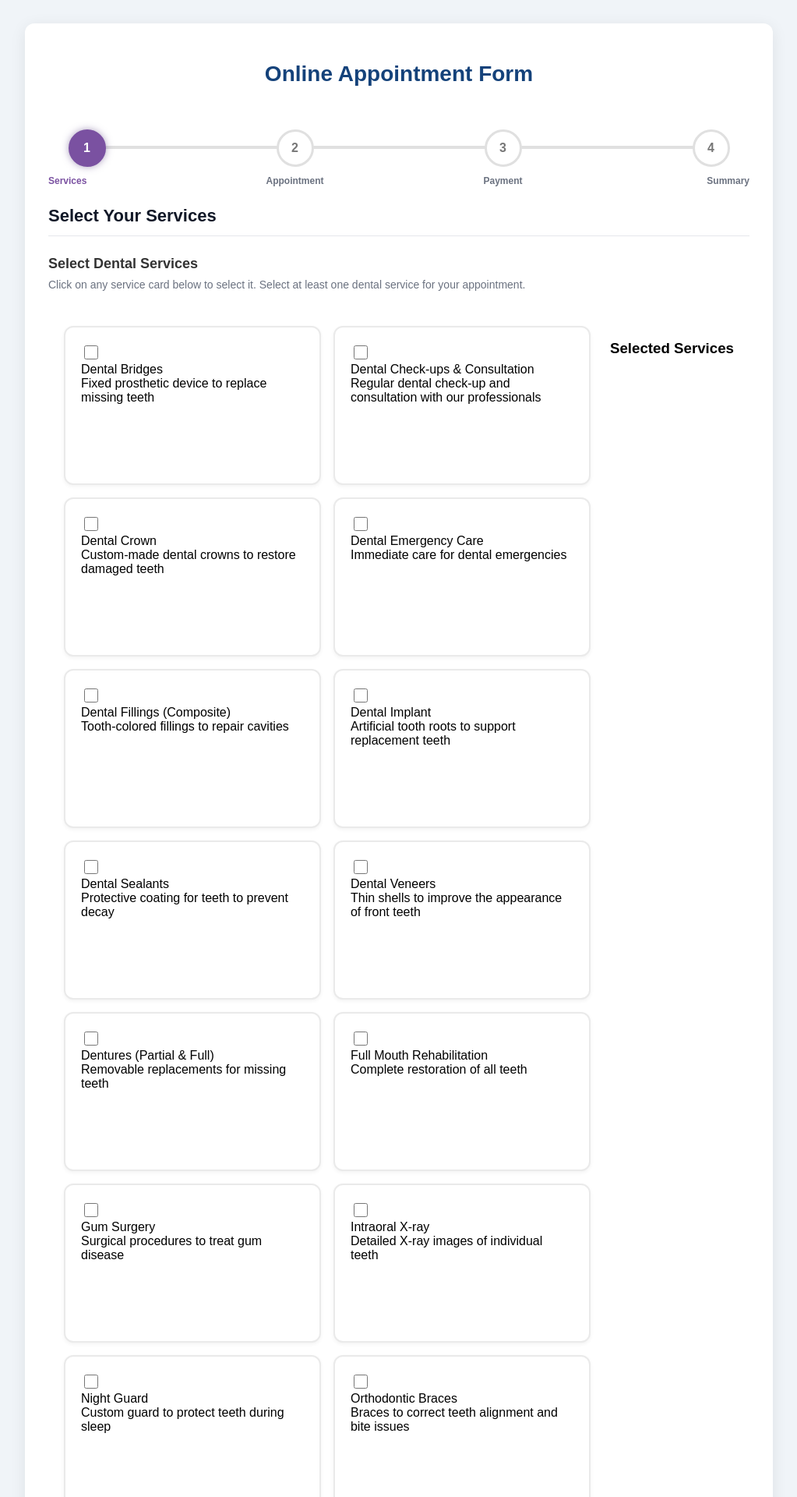
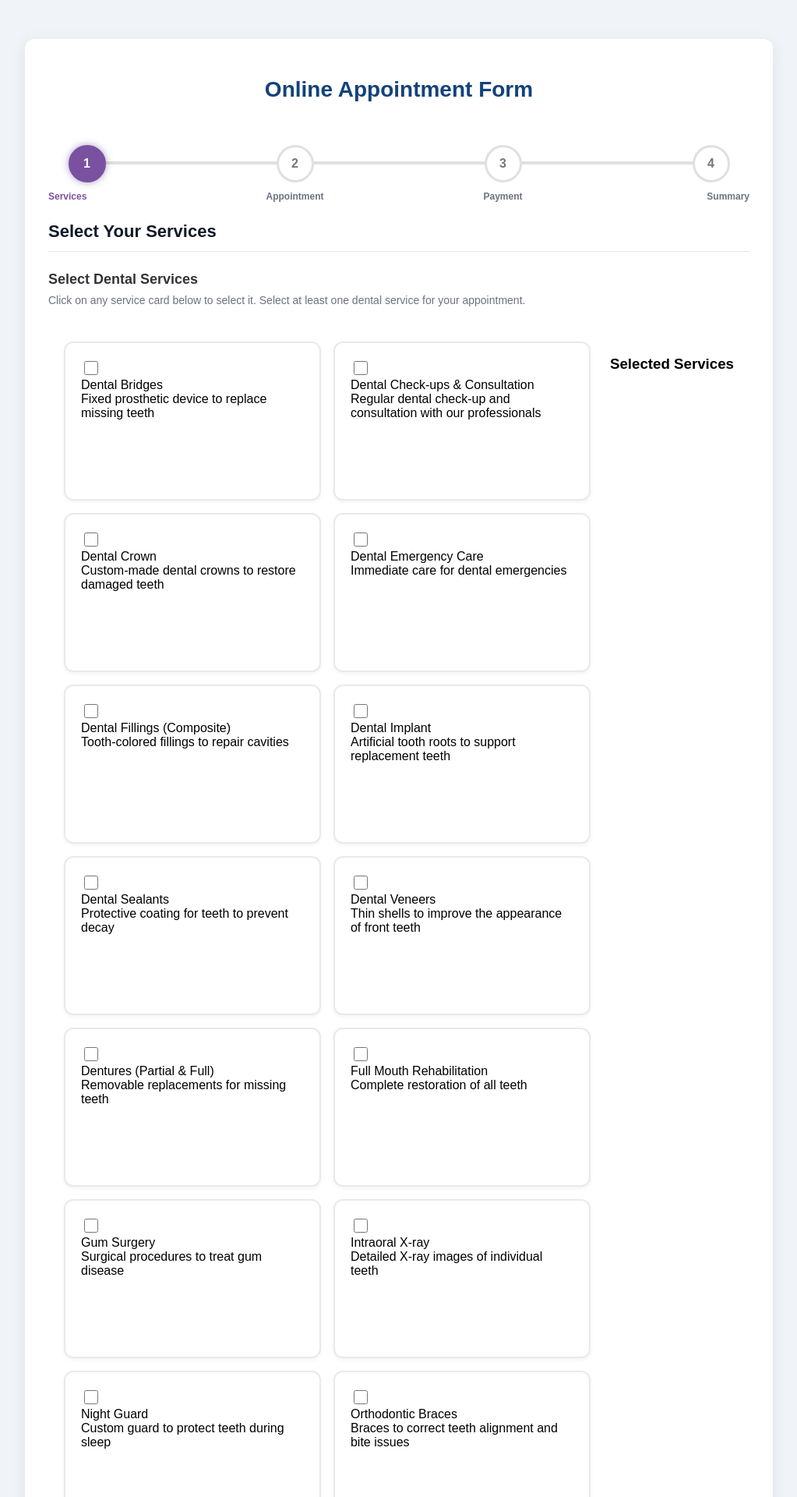
Before and after one commit to Mikay-Mikay/oida-dental-clinic-system, a PHP site: page /bookings.php in a window 1280 px wide. Shown: the top 1920 px of the page at 78% size, without its empty margins (128-1151 px from the left). Run offline with PHP 8.4, Linux system fonts and the light colour scheme; the visitor is signed in with stand-in values (Sample User, id 1); data comes from the database, SQL or seed files in the repository.

Commit message:
Add files via upload

```diff
--- a/M_A_Oida_Dental_Clinic/assets/css/bookings.css
+++ b/M_A_Oida_Dental_Clinic/assets/css/bookings.css
@@ -1,8 +1,8 @@
 body {
-  font-family: 'Poppins', sans-serif;
+  font-family: Arial, sans-serif;
   background-color: #f0f4f8;
   margin: 0;
-  padding: 0;
+  padding: 20px;
 }
 
 .container {
```
